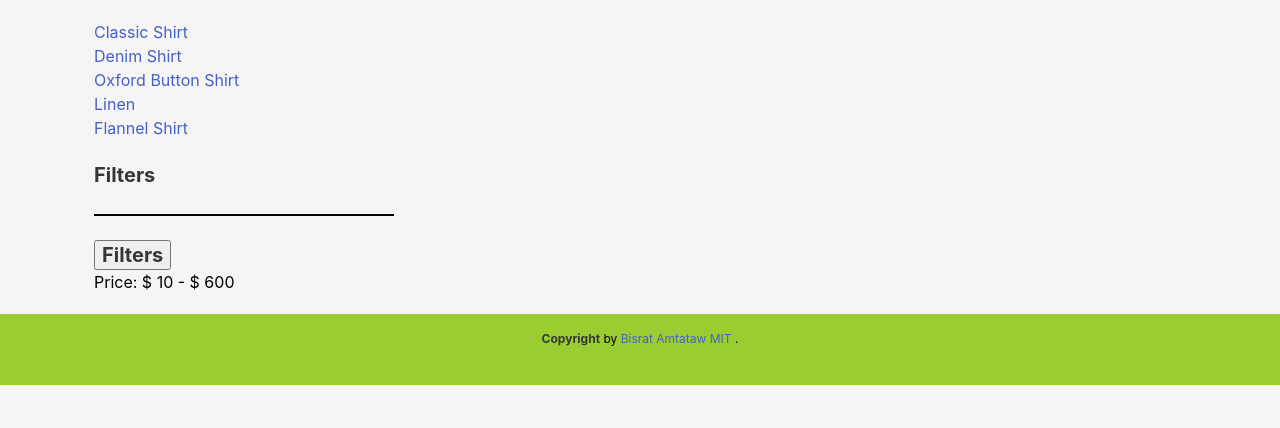
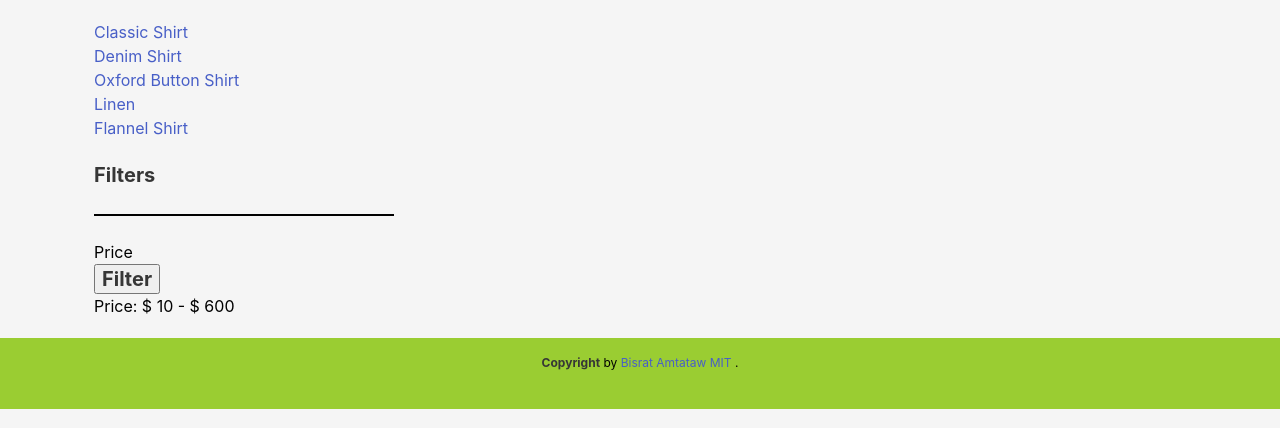
Before and after one commit to BISrat3/Style-App, a Django app: page /products/ in a window 1280 px wide. Shown: the part 372-800 px from the top of the page. Run offline with Django 4.2, Linux system fonts and the light colour scheme; the visitor is signed in with stand-in values (Sample User, id 1); data that the repository does not hold is empty.

Commit message:
update all pages

```diff
--- a/main_style_app/templates/flannel_shirt.html
+++ b/main_style_app/templates/categories_list.html
@@ -4,7 +4,7 @@
 
 {% block content %}
 
-<h1 class="header pt-5">Flannel Styles </h1>
+<h1 class="header pt-5">Cuban Styles </h1>
 <div class="gallery">
     {% for shirt in shirts %}
     <a href="{% url 'login' %}">
--- a/main_style_app/templates/denim_shirt.html
+++ b/main_style_app/templates/denim_shirt.html
@@ -4,7 +4,7 @@
 
 {% block content %}
 
-<h1 class="header pt-5">Dress Styles </h1>
+<h1 class="header pt-5">Denim Styles </h1>
 <div class="gallery">
     {% for shirt in shirts %}
     <a href="{% url 'login' %}">
--- a/main_style_app/templates/linen.html
+++ b/main_style_app/templates/linen_shirt.html
@@ -4,7 +4,7 @@
 
 {% block content %}
 
-<h1 class="header pt-5">Over Styles </h1>
+<h1 class="header pt-5">Linen Styles </h1>
 <div class="gallery">
     {% for shirt in shirts %}
     <a href="{% url 'login' %}">
--- a/main_style_app/templates/product_list.html
+++ b/main_style_app/templates/product_list.html
@@ -54,15 +54,28 @@
         <h3 class="h3_categories"><strong>Filters</strong></h3>
         <hr />
       </div>
-      <button class=""flex-c-m >
-        <h3 class="h3_categories"><strong>Filters</strong></h3>
-      </button>
+      <div class="filter-price p-t-22 p-b-50 bo3">
+        <div class="m-text15 p-b-17">
+          Price
+      </div>
+      <div class="wra-filter-bar">
+        <div id="filter-bar"></div>
+      </div>
+      <div class="flex-sb-m flex-w p-t-16">
+        <div class="w-size11">
+          <button class="flex-c-m size4 bg7 bo-rad-15 hov1 s-text14 trans-0-4">
+            <h3 class="h3_categories "><strong>Filter</strong></h3>
+          </button>
+        </div>
+      </div>
+
       <div>
         Price: $ <span class="price_range">10</span>
         - $ <span class="upto_range">600</span>
       </div>
     </div>
   </div>
+</div>
   <div class="product_galary">
     {% for shirt in shirts %}
     <a href="">
--- a/main_style_app/urls.py
+++ b/main_style_app/urls.py
@@ -5,11 +5,12 @@ urlpatterns =[
     path('', views.Shirt.as_view(), name="shirt_home"),
     path('about/', views.About.as_view(), name="about"),
     path('products/', views.ProductsList.as_view(), name= "product_list"),
-    path('products/oxfordshirt', views.ProductsList.as_view(), name= "oxford_shirt"),
-    path('products/denimshirt', views.ProductsList.as_view(), name= "linen_shirt"),
-    path('products/flannelshirt', views.ProductsList.as_view(), name= "flannel_shirt"),
-    path('products/dressshirt', views.ProductsList.as_view(), name= "denim_shirt"),
-    path('products/classicshirt', views.ProductsList.as_view(), name= "classic_shirt"),
+    path('products/<int:pk>/categories/', views.CategoryList.as_view(), name= "categories_list"),
+    path('products/oxfordshirt', views.OxfordList.as_view(), name= "oxford_shirt"),
+    path('products/denimshirt', views.DenimList.as_view(), name= "denim_shirt"),
+    path('products/flannelshirt', views.FlannelList.as_view(), name= "flannel_shirt"),
+    path('products/linenshirt', views.LinenList.as_view(), name= "linen_shirt"),
+    path('products/classicshirt', views.ClassicList.as_view(), name= "classic_shirt"),
     path('accounts/', include('django.contrib.auth.urls')),
     path('accounts/signup', views.Signup.as_view(), name="signup"),
 ]
--- a/main_style_app/views.py
+++ b/main_style_app/views.py
@@ -1,3 +1,4 @@
+from unicodedata import category
 from django.shortcuts import render, redirect
 from django.views import View
 from django.http import HttpResponse
@@ -46,20 +47,86 @@ class ProductsList(TemplateView):
 
 
 class CategoryList(TemplateView):
-    template_name = "category_list.html"
+    template_name = "categories_list.html"
 
     # def get_context_data(self, **kwargs):
     #     context = super().get_context_data(**kwargs)
     #     name = self.request.GET.get("name")
 
     #     if name != None:
-    #         context["shirts"] = Category.objects.filter(
+    #         context["shirts"] = Category.filter(
     #             name__icontains=name, user=self.request.user)
     #     else:
     #         context["shirts"] = Category.objects.all()
     #     return context
 
 
+class OxfordList(TemplateView):
+    template_name = "oxford_shirt.html"
+
+    def get_context_data(self, **kwargs):
+        context = super().get_context_data(**kwargs)
+        name = self.request.GET.get("name")
+        # if name != None:
+        context["shirts"] = Products.objects.filter( category_id= 5,
+            )
+        # else:
+        #     context["shirts"] = Products.objects.all()
+        return context
+
+class ClassicList(TemplateView):
+    template_name = "classic_shirt.html"
+
+    def get_context_data(self, **kwargs):
+        context = super().get_context_data(**kwargs)
+        name = self.request.GET.get("name")
+        # if name != None:
+        context["shirts"] = Products.objects.filter( category_id= 3,
+            )
+        # else:
+        #     context["shirts"] = Products.objects.all()
+        return context
+
+
+class DenimList(TemplateView):
+    template_name = "classic_shirt.html"
+
+    def get_context_data(self, **kwargs):
+        context = super().get_context_data(**kwargs)
+        name = self.request.GET.get("name")
+        # if name != None:
+        context["shirts"] = Products.objects.filter( category_id= 3,
+            )
+        # else:
+        #     context["shirts"] = Products.objects.all()
+        return context
+
+
+class LinenList(TemplateView):
+    template_name = "linen_shirt.html"
+
+    def get_context_data(self, **kwargs):
+        context = super().get_context_data(**kwargs)
+        name = self.request.GET.get("name")
+        # if name != None:
+        context["shirts"] = Products.objects.filter( category_id= 1,
+            )
+        # else:
+        #     context["shirts"] = Products.objects.all()
+        return context
+
+class FlannelList(TemplateView):
+    template_name = "flannel_shirt.html"
+
+    def get_context_data(self, **kwargs):
+        context = super().get_context_data(**kwargs)
+        name = self.request.GET.get("name")
+        # if name != None:
+        context["shirts"] = Products.objects.filter( category_id= 4,
+            )
+        # else:
+        #     context["shirts"] = Products.objects.all()
+        return context
 
 class Signup(View):
     def get(self, request):
```
Also changed, not shown: main_style_app/models.py (line endings or trailing spaces).
